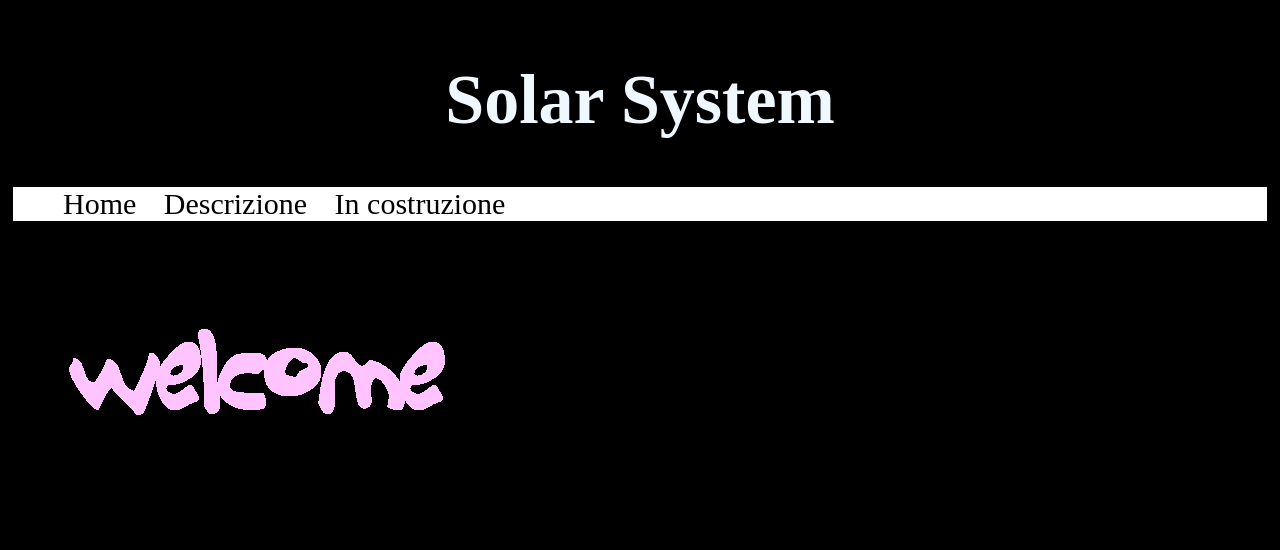
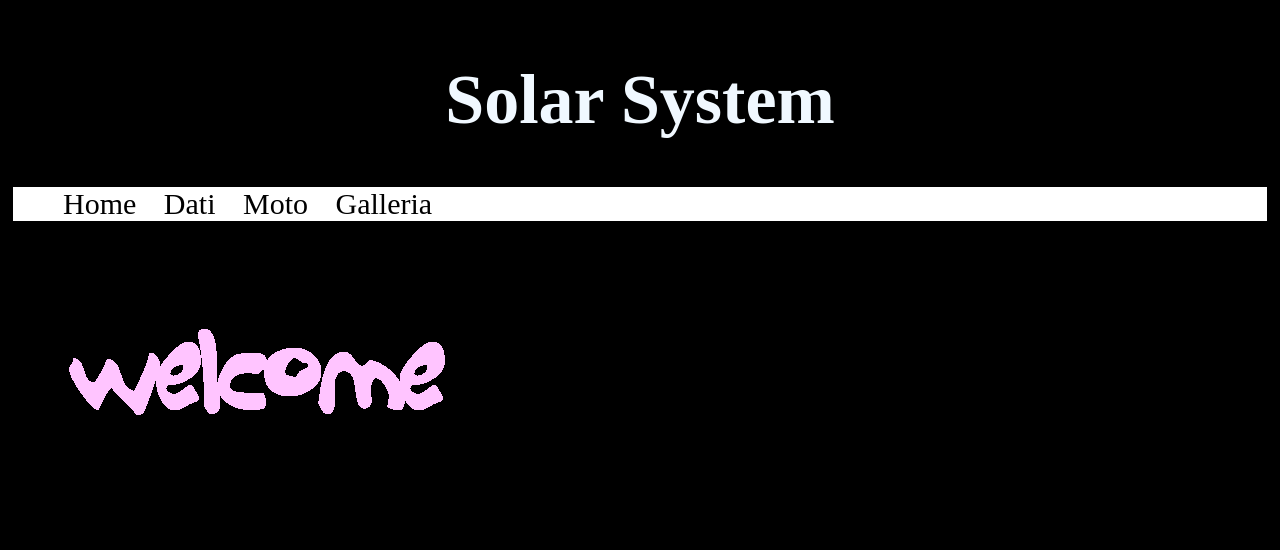
Before and after one commit to Li-Yixin/Progetto-fine-anno-22-23, a Flask app: page / in a window 1280 px wide. Shown: the top 550 px of the page. Run offline with Flask 3, Linux system fonts and the light colour scheme; some web fonts are replaced.

Commit message:
26/05/2023

```diff
--- a/templates_flask/app.py
+++ b/templates_flask/app.py
@@ -16,16 +16,18 @@ app = Flask(__name__)
 
 @app.route('/')
 def home_page():
-    return render_template('hello.html')
+    return render_template('Home.html')
 
-@app.route('/S')
-def nomi():
+@app.route('/D')
+def dati():
     mycursor.execute("SELECT * FROM System_Element")
     myresult = mycursor.fetchall()
-    return render_template('System_Element.html', units=myresult)
+    return render_template('Dati.html', units=myresult)
 
+@app.route('/M')
+def moto():
+    return render_template('Moto.html')
 
-@app.route('/D')
-def descrizine():
-
-    return render_template('Descrizione.html')
+@app.route('/G')
+def galleria():
+    return render_template('Galleria.html')
--- a/templates_flask/templates/hello.html
+++ b/templates_flask/templates/Galleria.html
@@ -9,21 +9,16 @@
 <div class="topbar">
   <ul>
     <li><a href="/">Home</a></li>
-    <li><a href="/S">Descrizione</a></li>
-    <li><a href="/D">In costruzione</a></li>
+    <li><a href="/D">Dati</a></li>
+    <li><a href="/M">Moto</a></li>
+    <li><a href="/G">Galleria</a></li>
   </ul>
 </div>
+</head>
 
-
-</head>
+<body>
+    <img src="../static/Galleria"  width="400" >
 
 
 
-
-
-<body>
-<div class="center">
-<img src="../static/Welcome.gif" alt="Welcome gif">
-</div>
-
 </body>
--- /dev/null
+++ b/templates_flask/templates/Home.html
@@ -0,0 +1,30 @@
+<!doctype html>
+<link rel="stylesheet" href="../static/css/Style.css" />
+
+
+<head >
+<title>Lavoro A.S. 2022-23 : Home</title>
+<h1 >Solar System</h1>
+
+<div class="topbar">
+  <ul>
+    <li><a href="/">Home</a></li>
+    <li><a href="/D">Dati</a></li>
+    <li><a href="/M">Moto</a></li>
+    <li><a href="/G">Galleria</a></li>
+  </ul>
+</div>
+
+
+</head>
+
+
+
+
+
+<body>
+<div class="center">
+<img src="../static/Welcome.gif" alt="Welcome gif">
+</div>
+
+</body>
```
Also changed, not shown: Appunti/Idee.txt (+12 -0 lines), templates_flask/templates/Dati.html (renamed from templates_flask/templates/System_Element.html, +7 -4 lines), templates_flask/templates/Moto.html (renamed from templates_flask/templates/Descrizione.html, +4 -3 lines).
